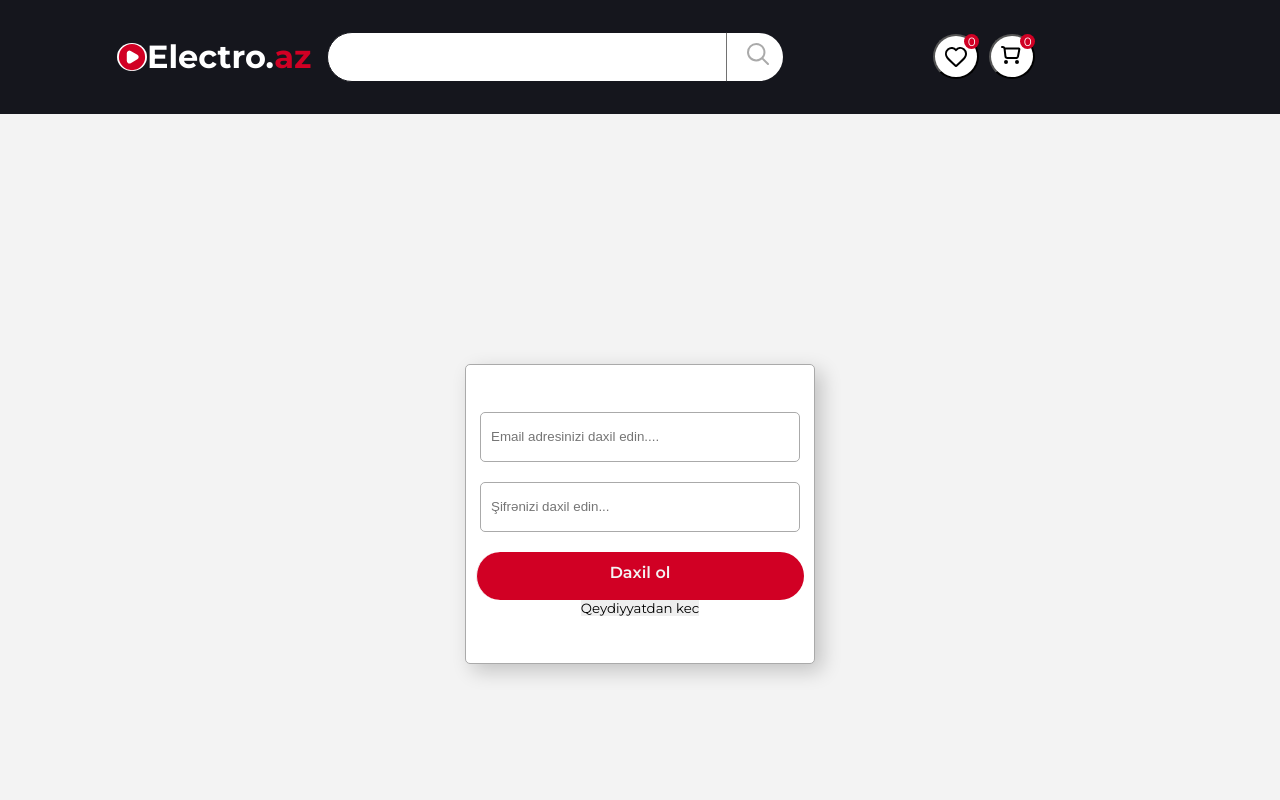
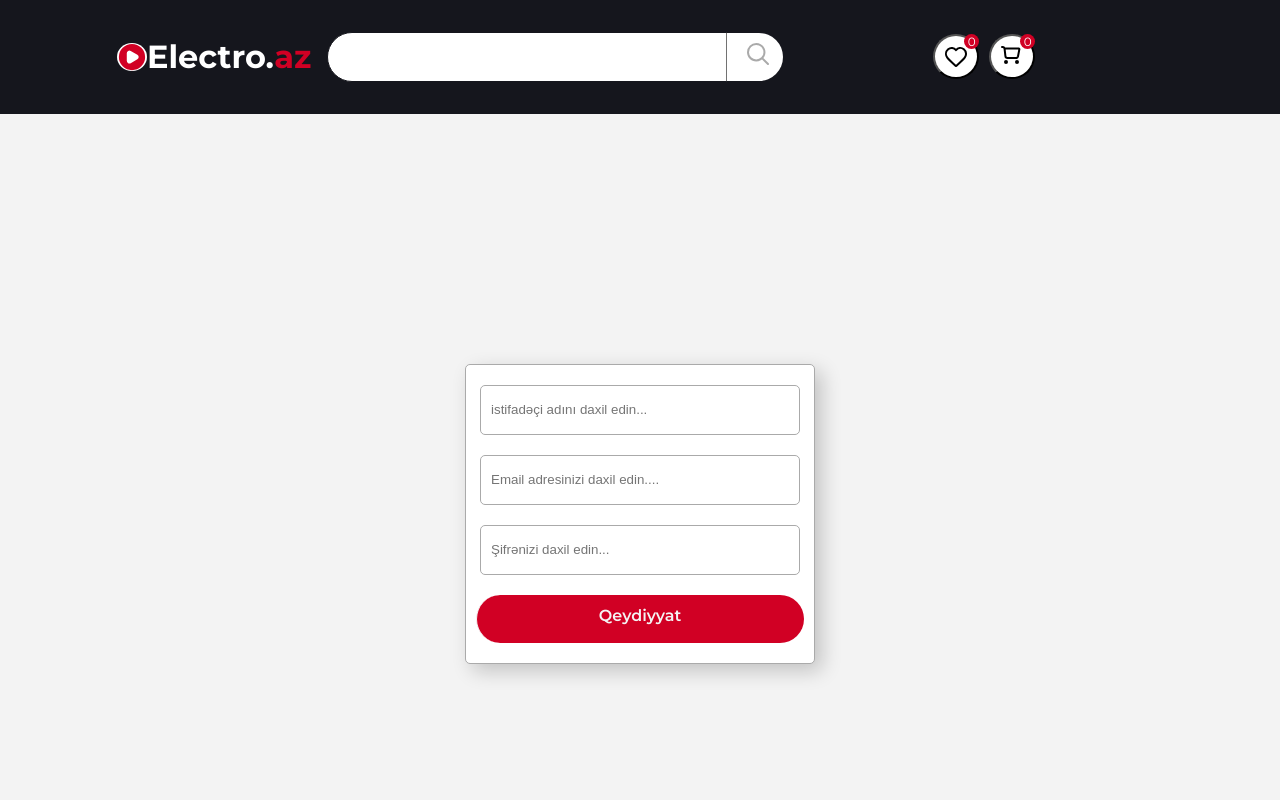
Before and after one commit to AlisahibRasulov/Electro.az-Json, a React (Create React App) app: page /signup in a window 1280 px wide. Before the commit this address led to /login. Shown: the top 800 px of the page. Built offline with nearby package versions, Linux system fonts and the light colour scheme.

Commit message:
redirect router

```diff
--- a/src/App.js
+++ b/src/App.js
@@ -36,8 +36,8 @@ import Accessories from "./pages/Products/Accessories/Accessories";
 
 
 function App() {
-  // const [user, setUser] = useState(null);
-  const [user, setUser] = useState(true);
+  const [user, setUser] = useState(null);
+  // const [user, setUser] = useState(true);
   // ? Test
 //   //  const [products, setProducts] = useState([]);
 //   const [selectedCategory, setSelectedCategory] = useState('');
@@ -154,7 +154,7 @@ function App() {
       <Route
       path="/"
       element={
-        user ? <Home/> : <Navigate to="/login" />}
+        user ? <Home setUser={setUser}/> : <Navigate to="/login" />}
       />
       <Route path="/about" element={<About />} />
       <Route path="/contact" element={<Contact />} />
--- a/src/pages/Home.jsx
+++ b/src/pages/Home.jsx
@@ -11,11 +11,11 @@ const logoutBtn = {
   top: "25px",
 }
 
-const Home = () => {
+const Home = ({setUser}) => {
   const navigate = useNavigate();
   const logOut = () => {
     navigate("/login");
-    // setUser(false);
+    setUser(false);
     // sessionStorage.removeItem("token");
   };
   return (
```
